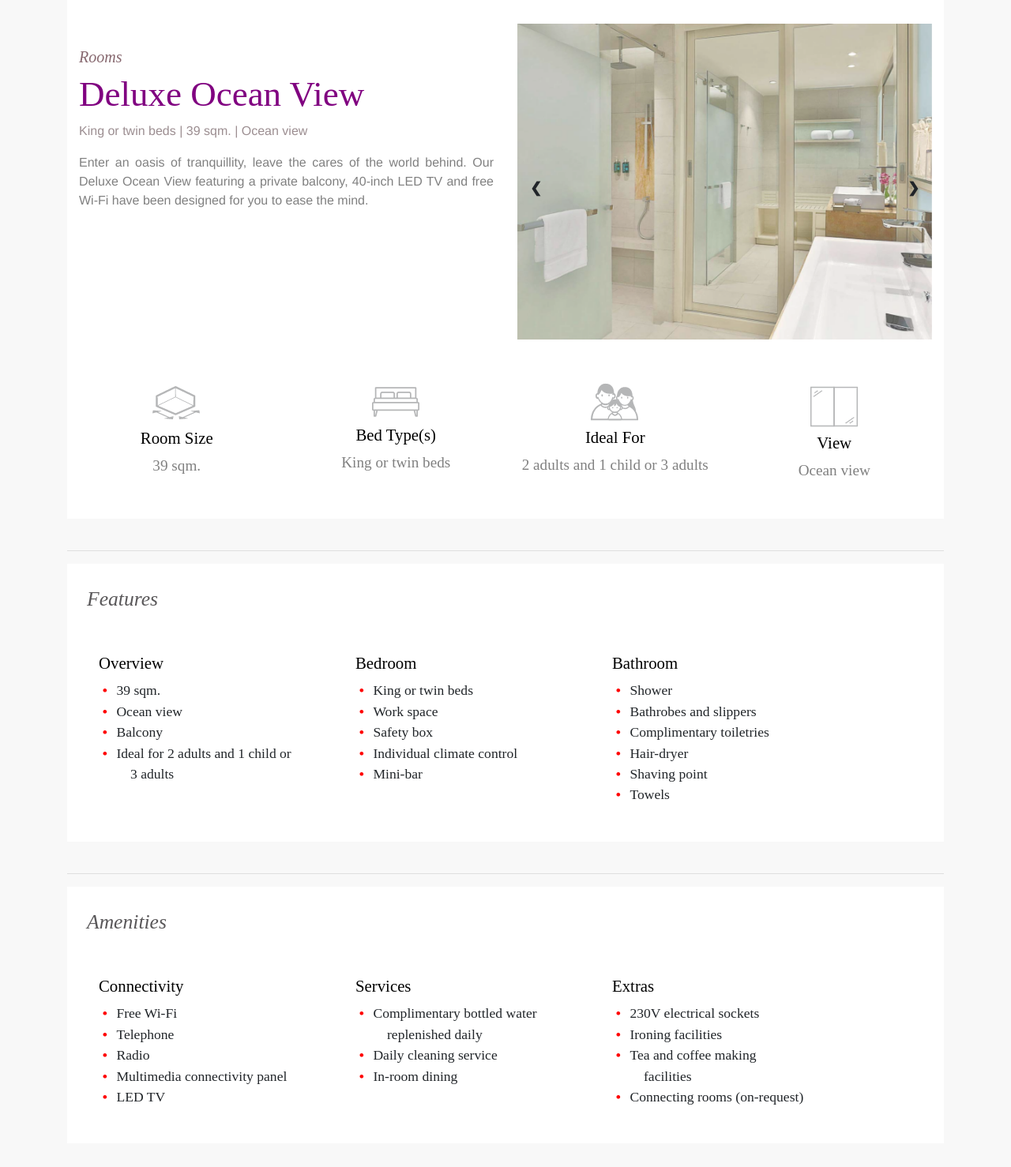
After one commit to Kulesha95/WAD-Mini-Project-Group-3, a PHP site: page /customize-room.php in a window 1280 px wide. The commit adds this page. Shown: the whole page at 79% size. Run offline with PHP 8.4, Linux system fonts and the light colour scheme; some libraries are stand-ins or nearby versions.

Commit message:
customize-room page added

```diff
--- /dev/null
+++ b/css/customize-room.css
@@ -0,0 +1,140 @@
+.accomodation{
+  height: auto;
+  margin: 0;
+  padding: 0;
+  background-color: #F8F8F8;
+}
+.main-banner{
+	background-color: white;
+    padding: 30px 15px;
+    height: auto;
+}
+#descriptHead{
+  color: purple;
+  font-size: 45px;
+  font-family: serif;
+}
+.tagline{
+  font-style: oblique;
+  font-family: serif;
+  font-size: 20px;
+  color: #87686F;
+}
+.view{
+	font-family: helvetica;
+  	color: #9C8E91;
+}
+.descriptionRoom{
+	font-family: helvetica;
+  	color: gray;
+}
+.center {
+    text-align: center;
+    margin: 0 auto;
+    display: block;
+}
+.head4{
+	font-family: serif;
+  	font-size: 1.3rem;
+  	color: black;
+}
+.pHighlight{
+	font-family: serif;
+	color: #808080;
+	font-size: 1.2rem;
+}
+.main-accordion1{
+	background-color: white;
+    padding-top: 30px;
+    padding-left: 40px;
+    padding-bottom: 30px;
+}
+.main-accordion2{
+	background-color: white;
+    padding-top: 30px;
+    padding-left: 40px;
+    margin-bottom: 30px;
+    padding-bottom: 30px;
+}
+.head3{
+	font-family: serif;
+  	font-size: 1.6rem;
+  	color: #595759;
+  	font-style: oblique;
+}
+.custom{
+  list-style: none;
+  font-family: serif;
+  font-size: 1.1rem;
+}
+
+.custom li::before {
+  content: "\2022";
+  color: red;
+  font-weight: bold;
+  display: inline-block;
+  width: 1em;
+  margin-left: -2em;
+}
+.colFeatures{
+	margin-right: 50px;
+}
+
+
+* {box-sizing:border-box}
+
+/* Slideshow container */
+.slideshow-container {
+  max-width: 1000px;
+  position: relative;
+  margin: auto;
+}
+
+/* Hide the images by default */
+.mySlides {
+  display: none;
+}
+
+/* Next & previous buttons */
+.prev, .next {
+  cursor: pointer;
+  position: absolute;
+  top: 50%;
+  width: auto;
+  margin-top: -22px;
+  padding: 16px;
+  color: white;
+  font-weight: bold;
+  font-size: 18px;
+  transition: 0.6s ease;
+  border-radius: 0 3px 3px 0;
+  user-select: none;
+}
+
+/* Position the "next button" to the right */
+.next {
+  right: 0;
+  border-radius: 3px 0 0 3px;
+}
+
+/* On hover, add a black background color with a little bit see-through */
+.prev:hover, .next:hover {
+  color: white;
+}
+/* Fading animation */
+.fade {
+  -webkit-animation-name: fade;
+  -webkit-animation-duration: 2s;
+  animation-name: fade;
+  animation-duration: 2s;
+}
+
+@-webkit-keyframes fade {
+  from {opacity: .4}
+  to {opacity: 1}
+}
+
+@keyframes fade {
+  from {opacity: .4}
+  to {opacity: 1}
+}
--- /dev/null
+++ b/customize-room.php
@@ -0,0 +1,172 @@
+<?php
+include_once "headerHTML.php";
+include_once "navigation.php";
+?>
+<div class="container" id="customContainer">
+		<section class="main-banner">
+			<div class="row">
+				<div class="col-12 col-lg-6 order-2 order-lg-1">
+					<article class="content">
+                		<header class="head">
+                          	<h2 class="tagline">Rooms</h2>
+                          	<h1 id="descriptHead">Deluxe Ocean View</h1>
+                          	<p class="view">King or twin beds <span> | </span> 39 sqm. <span> | </span> Ocean view</p>
+                        </header>
+                        <p class="descriptionRoom">Enter an oasis of tranquillity, leave the cares of the world behind. Our Deluxe Ocean View featuring a private balcony, 40-inch LED TV and free Wi-Fi have been designed for you to ease the mind.
+                        </p>
+                    </article>
+				</div>
+				<div class="col-12 col-lg-6 order-1 order-lg-2">
+					<div class="slideshow-container">
+						<div class="mySlides fade">
+  							<img src="img/deluxe-ocean-view_king-bed.jpg" style="width:100%;height:400px;object-fit:cover">
+						</div>
+						<div class="mySlides fade">
+  							<img src="img/deluxe-ocean-view_king-bed-view.jpg" style="width:100%;height:400px;object-fit:cover">
+						</div>
+						<div class="mySlides fade">
+  							<img src="img/deluxe-ocean-view_living-area.jpg" style="width:100%;height:400px;object-fit:cover">
+						</div>
+						<div class="mySlides fade">
+  							<img src="img/deluxe-ocean-view_twin-bed-view.jpg" style="width:100%;height:400px;object-fit:cover">
+						</div>
+						<div class="mySlides fade">
+  							<img src="img/deluxe-ocean-view_bathroom-1.jpg" style="width:100%;height:400px;object-fit:cover">
+						</div>
+						<div class="mySlides fade">
+  							<img src="img/deluxe-ocean-view_bathroom-2.jpg" style="width:100%;height:400px;object-fit:cover">
+						</div>
+						<a class="prev" onclick="plusSlides(-1)">&#10094;</a>
+  						<a class="next" onclick="plusSlides(1)">&#10095;</a>
+					</div>
+				</div>
+			</div>
+			<br><br>
+			<div class="hotel-highlight center">
+				<div class="row">
+					<div class="col-6 col-md-3">
+						<div class="icon size"><img src="img/room-size.png"></div>
+                        <h4 class="head4">Room Size</h4>
+                        <p class="pHighlight">39 sqm.</p>
+					</div>
+					<div class="col-6 col-md-3">
+						<div class="icon bed"><img src="img/bed-type.png"></div>
+                        <h4 class="head4">Bed Type(s)</h4>
+                        <p class="pHighlight">King or twin beds</p>
+					</div>
+					<div class="col-6 col-md-3">
+						<div class="icon adultskid"><img src="img/ideal-for.png"></div>
+                        <h4 class="head4">Ideal For</h4>
+                        <p class="pHighlight">2 adults and 1 child or 3 adults</p>
+					</div>
+					<div class="col-6 col-md-3">
+						<div class="icon view"><img src="img/view.png"></div>
+                        <h4 class="head4">View</h4>
+                        <p class="pHighlight">Ocean view</p>
+					</div>
+				</div>
+			</div>
+		</section><br><hr>
+
+		<!-- features section -->
+		<section class="main-accordion1">
+			<div class="row">
+				<h3 class="head3">Features</h3>
+			</div>
+			<br>
+			<div class="row">
+				<div class="col-md-3 colFeatures">
+                    <h4 class="head4">Overview</h4>
+                    <ul class="custom">
+                        <li>39 sqm.</li>
+                        <li>Ocean view</li>
+                        <li>Balcony</li>
+                        <li>Ideal for 2 adults and 1 child or 3 adults</li>
+                    </ul>
+                </div>
+                <div class="col-md-3 colFeatures">
+                    <h4 class="head4">Bedroom</h4>
+                    <ul class="custom">
+                        <li>King or twin beds</li>
+                        <li>Work space</li>
+                        <li>Safety box</li>
+                        <li>Individual climate control</li>
+                        <li>Mini-bar</li>
+                    </ul>
+                </div>
+                <div class="col-md-3 colFeatures">
+                    <h4 class="head4">Bathroom</h4>
+                       <ul class="custom">
+                            <li>Shower</li>
+                            <li>Bathrobes and slippers</li>
+                            <li>Complimentary toiletries</li>
+                            <li>Hair-dryer</li>
+                            <li>Shaving point</li>
+                            <li>Towels</li>
+                        </ul>
+                 </div>
+			</div>
+		</section>
+		<br><hr>
+
+		<!-- amenties section -->
+		<section class="main-accordion2">
+			<div class="row">
+				<h3 class="head3">Amenities</h3>
+			</div><br>
+			<div class="row">
+				<div class="col-md-3 colFeatures">
+                    <h4 class="head4">Connectivity</h4>
+                    <ul class="custom">
+                        <li>Free Wi-Fi</li>
+                        <li>Telephone</li>
+                        <li>Radio</li>
+                        <li>Multimedia connectivity panel</li>
+                        <li>LED TV</li>
+                    </ul>
+                </div>
+                <div class="col-md-3 colFeatures">
+                    <h4 class="head4">Services</h4>
+                    <ul class="custom">
+                        <li>Complimentary bottled water replenished daily</li>
+                        <li>Daily cleaning service</li>
+                        <li>In-room dining</li>
+                    </ul>
+                </div>
+                <div class="col-md-3 colFeatures">
+                    <h4 class="head4">Extras</h4>
+                    <ul class="custom">
+                        <li>230V electrical sockets</li>
+                        <li>Ironing facilities</li>
+                        <li>Tea and coffee making facilities</li>
+                        <li>Connecting rooms (on-request)</li>
+                    </ul>
+                </div>
+			</div>
+		</section>
+
+	</div>
+
+	<!-- image slideshow javascript -->
+	<script >
+		var slideIndex = 0;
+		showSlides();
+
+		function showSlides() {
+  			var i;
+  			var slides = document.getElementsByClassName("mySlides");
+  			for (i = 0; i < slides.length; i++) {
+    			slides[i].style.display = "none";
+  			}
+  			slideIndex++;
+  			if (slideIndex > slides.length) {slideIndex = 1}
+  			slides[slideIndex-1].style.display = "block";
+  			setTimeout(showSlides, 2000);
+		}
+	</script>
+
+
+
+<?php
+include_once "footerHTML.php";
+?>
--- a/headerHTML.php
+++ b/headerHTML.php
@@ -33,7 +33,10 @@
     <link rel="stylesheet" type="text/css" href="css/accomodation.css">
     <!--Accomodation JS-->
     <script src="js/accomodation.js"></script>
-
+    <!-- Customize-room CSS-->
+    <link rel="stylesheet" type="text/css" href="css/customize-room.css">
+    <!--Customize-room JS-->
+    <script src="js/customize-room.js"></script>
 
 
 
```
Also changed, not shown: img/bed-type.PNG (added), img/deluxe-ocean-view_bathroom-1.jpg (added), img/deluxe-ocean-view_bathroom-2.jpg (added), img/deluxe-ocean-view_king-bed-view.jpg (added), img/deluxe-ocean-view_king-bed.jpg (added), img/deluxe-ocean-view_living-area.jpg (added), img/deluxe-ocean-view_twin-bed-view.jpg (added), img/ideal-for.PNG (added), img/room-size.PNG (added), img/view.PNG (added), js/customize-room.js (added).
